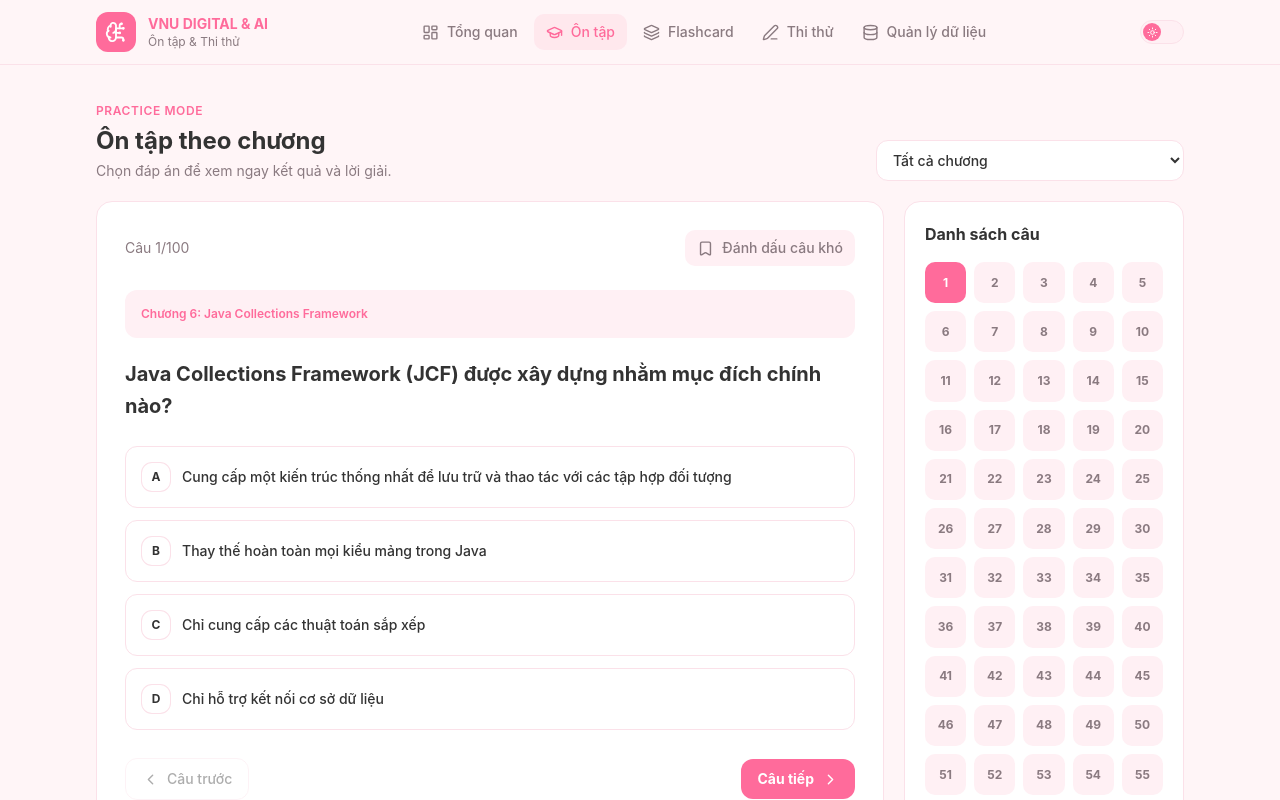
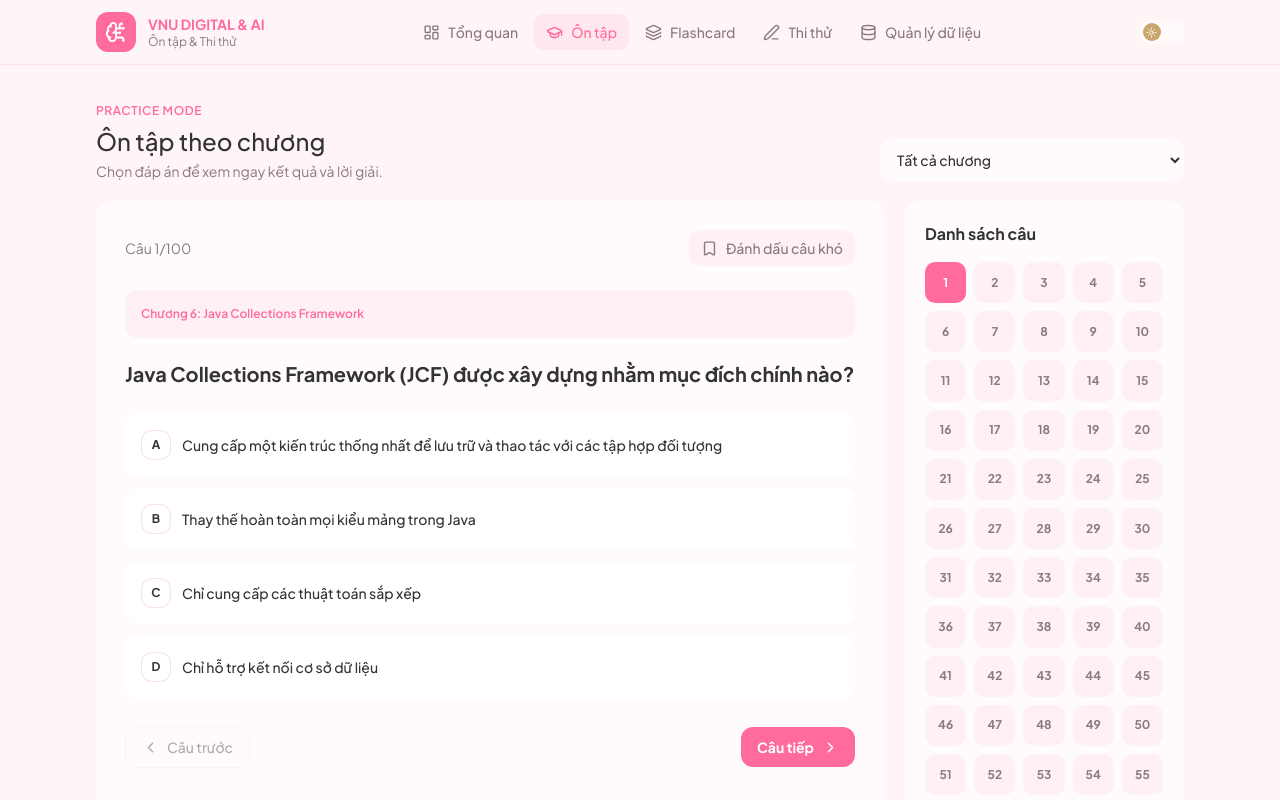
Before and after one commit to liviaisthebest911-alt/vnuaiquiz, a React (Vite) app: page / in a window 1280 px wide. Both pictures are taken after a click on the button "Ôn tập ngay". Shown: the top 800 px of the page. Built offline with nearby package versions, Linux system fonts and the light colour scheme.

Commit message:
change theme color

```diff
--- a/index.html
+++ b/index.html
@@ -1,6 +1,12 @@
 <!doctype html>
 <html lang="vi">
 <head>
+  <link rel="preconnect" href="https://fonts.googleapis.com" />
+  <link rel="preconnect" href="https://fonts.gstatic.com" crossorigin />
+  <link
+          href="https://fonts.googleapis.com/css2?family=Plus+Jakarta+Sans:wght@300;400;500;600;700&display=swap"
+          rel="stylesheet"
+  />
   <meta charset="UTF-8" />
 
   <meta
--- a/package.json
+++ b/package.json
@@ -11,6 +11,7 @@
   "dependencies": {
     "@vitejs/plugin-react": "^6.0.0",
     "canvas-confetti": "^1.9.4",
+    "framer-motion": "^13.1.1",
     "lucide-react": "^1.31.0",
     "react": "^19.2.7",
     "react-dom": "^19.2.7",
--- a/src/App.jsx
+++ b/src/App.jsx
@@ -1,4 +1,5 @@
 import { useEffect, useState } from 'react'
+import { AnimatePresence } from 'framer-motion'
 import defaultQuestions from './data/questions.json'
 
 import Layout from './components/Layout'
@@ -7,6 +8,7 @@ import Practice from './components/Practice'
 import Flashcard from './components/Flashcard'
 import Exam from './components/Exam'
 import Admin from './components/Admin'
+import PageTransition from './components/PageTransition'
 
 import { storage, toggleInArray } from './utils/storage'
 
@@ -167,7 +169,11 @@ export default function App() {
             page={page}
             setPage={setPage}
         >
-            {renderPage()}
+            <AnimatePresence mode="wait">
+                <PageTransition pageKey={page}>
+                    {renderPage()}
+                </PageTransition>
+            </AnimatePresence>
         </Layout>
     )
 }
--- a/src/components/Layout.jsx
+++ b/src/components/Layout.jsx
@@ -68,7 +68,7 @@ export default function Layout({
                     {/* Logo / tên dự án */}
                     <button
                         onClick={() => navigate('dashboard')}
-                        className="flex items-center gap-3 text-left transition-transform hover:scale-[1.02] active:scale-95"
+                        className="flex items-center gap-3 text-left transition-transform hover:scale-[1.015] active:scale-[0.985]"
                     >
                         <div className="grid h-10 w-10 place-items-center rounded-xl bg-blossom-accent text-white dark:bg-blossom-accent-dark">
                             <BrainCircuit size={22} />
@@ -91,7 +91,7 @@ export default function Layout({
                             <button
                                 key={id}
                                 onClick={() => navigate(id)}
-                                className={`flex items-center gap-2 rounded-lg px-3 py-2 text-sm font-medium transition-all hover:scale-[1.03] active:scale-95 ${
+                                className={`flex items-center gap-2 rounded-lg px-3 py-2 text-sm font-medium transition-all hover:scale-[1.015] active:scale-[0.985] ${
                                     page === id
                                         ? 'bg-blossom-accent/10 text-blossom-accent dark:bg-blossom-accent-dark/15 dark:text-blossom-accent-dark'
                                         : 'text-blossom-muted hover:bg-blossom-card-soft hover:text-blossom-text dark:text-blossom-muted-dark dark:hover:bg-blossom-card-soft-dark dark:hover:text-blossom-text-dark'
@@ -112,7 +112,7 @@ export default function Layout({
 
                         <button
                             onClick={() => setOpen((value) => !value)}
-                            className="rounded-lg p-2 text-blossom-muted transition-transform hover:scale-105 hover:bg-blossom-card-soft active:scale-95 dark:text-blossom-muted-dark dark:hover:bg-blossom-card-soft-dark md:hidden"
+                            className="rounded-lg p-2 text-blossom-muted transition-transform hover:scale-[1.02] hover:bg-blossom-card-soft active:scale-[0.985] dark:text-blossom-muted-dark dark:hover:bg-blossom-card-soft-dark md:hidden"
                             aria-label="Mở menu"
                         >
                             {open ? <X size={22} /> : <Menu size={22} />}
--- /dev/null
+++ b/src/components/Pagetransition.jsx
@@ -0,0 +1,24 @@
+import { motion } from 'framer-motion'
+
+// Chuyển cảnh trang: fade-in mờ dần + trượt lên rất nhẹ (không bay từ ngoài
+// vào), duration hơi dài + ease-in-out mềm mại cho cảm giác sang trọng.
+const variants = {
+    initial: { opacity: 0, y: 14 },
+    animate: { opacity: 1, y: 0 },
+    exit: { opacity: 0, y: -10 },
+}
+
+export default function PageTransition({ children, pageKey }) {
+    return (
+        <motion.div
+            key={pageKey}
+            initial="initial"
+            animate="animate"
+            exit="exit"
+            variants={variants}
+            transition={{ duration: 0.45, ease: 'easeInOut' }}
+        >
+            {children}
+        </motion.div>
+    )
+}
--- a/src/components/Practice.jsx
+++ b/src/components/Practice.jsx
@@ -67,23 +67,23 @@ export default function Practice({
     // Trạng thái màu cho từng đáp án — dùng tông hồng/xanh lá/đỏ nhẹ, không rực rỡ
     const optionClass = (optionIndex) => {
         if (!answered) {
-            return 'border-blossom-border bg-blossom-card hover:border-blossom-accent/50 hover:bg-blossom-card-soft dark:border-blossom-border-dark dark:bg-blossom-card-dark dark:hover:bg-blossom-card-soft-dark'
+            return 'border-white/40 bg-blossom-card/60 backdrop-blur-sm hover:border-blossom-accent/50 hover:bg-blossom-card-soft dark:border-white/10 dark:bg-blossom-card-dark/60 dark:hover:bg-blossom-card-soft-dark'
         }
 
         if (optionIndex === current.answer) {
-            return 'border-emerald-300 bg-emerald-50 text-emerald-800 dark:border-emerald-700 dark:bg-emerald-950/40 dark:text-emerald-300'
+            return 'border-emerald-200 bg-emerald-50 text-emerald-700 dark:border-emerald-700 dark:bg-emerald-950/40 dark:text-emerald-300'
         }
 
         if (optionIndex === selected) {
-            return 'border-rose-300 bg-rose-50 text-rose-800 dark:border-rose-800 dark:bg-rose-950/40 dark:text-rose-300'
+            return 'border-rose-200 bg-rose-50 text-rose-700 dark:border-rose-800 dark:bg-rose-950/40 dark:text-rose-300'
         }
 
-        return 'border-blossom-border bg-blossom-card-soft text-blossom-muted dark:border-blossom-border-dark dark:bg-blossom-card-soft-dark dark:text-blossom-muted-dark'
+        return 'border-white/40 bg-blossom-card/60 backdrop-blur-sm-soft text-blossom-muted dark:border-blossom-border-dark dark:bg-blossom-card-soft-dark dark:text-blossom-muted-dark'
     }
 
     if (!current) {
         return (
-            <div className="rounded-2xl border border-blossom-border bg-blossom-card p-10 text-center text-blossom-muted dark:border-blossom-border-dark dark:bg-blossom-card-dark dark:text-blossom-muted-dark">
+            <div className="rounded-2xl border border-white/40 bg-blossom-card/60 backdrop-blur-sm p-10 text-center text-blossom-muted dark:border-white/10 dark:bg-blossom-card-dark/60 dark:text-blossom-muted-dark">
                 Chưa có câu hỏi để ôn tập.
             </div>
         )
@@ -99,7 +99,7 @@ export default function Practice({
             Practice Mode
           </span>
 
-                    <h1 className="mt-1 text-2xl font-bold text-blossom-text dark:text-blossom-text-dark">
+                    <h1 className="mt-1 text-2xl font-medium text-blossom-text dark:text-blossom-text-dark">
                         Ôn tập theo chương
                     </h1>
 
@@ -112,7 +112,7 @@ export default function Practice({
                 <select
                     value={chapter}
                     onChange={(e) => chooseChapter(e.target.value)}
-                    className="rounded-xl border border-blossom-border bg-blossom-card px-3 py-2.5 text-sm font-medium text-blossom-text outline-none transition-colors focus:border-blossom-accent focus:ring-2 focus:ring-blossom-accent/20 dark:border-blossom-border-dark dark:bg-blossom-card-dark dark:text-blossom-text-dark dark:focus:border-blossom-accent-dark dark:focus:ring-blossom-accent-dark/20"
+                    className="rounded-xl border border-white/40 bg-blossom-card/60 backdrop-blur-sm px-3 py-2.5 text-sm font-medium text-blossom-text outline-none transition-colors focus:border-blossom-accent focus:ring-2 focus:ring-blossom-accent/20 dark:border-white/10 dark:bg-blossom-card-dark/60 dark:text-blossom-text-dark dark:focus:border-blossom-accent-dark dark:focus:ring-blossom-accent-dark/20"
                 >
                     <option value="all">Tất cả chương</option>
 
@@ -126,7 +126,7 @@ export default function Practice({
 
             <div className="grid gap-5 lg:grid-cols-[1fr_280px]">
 
-                <section className="rounded-2xl border border-blossom-border bg-blossom-card p-5 dark:border-blossom-border-dark dark:bg-blossom-card-dark sm:p-7">
+                <section className="rounded-2xl border border-white/40 bg-blossom-card/60 backdrop-blur-sm p-5 dark:border-white/10 dark:bg-blossom-card-dark/60 sm:p-7">
 
                     <div className="flex items-center justify-between gap-4">
                         <div className="text-sm text-blossom-muted dark:text-blossom-muted-dark">
@@ -137,7 +137,7 @@ export default function Practice({
                             onClick={() =>
                                 onToggleBookmark(current.id)
                             }
-                            className={`inline-flex items-center gap-2 rounded-lg px-3 py-2 text-sm font-medium transition-all hover:scale-[1.03] active:scale-95 ${
+                            className={`inline-flex items-center gap-2 rounded-lg px-3 py-2 text-sm font-medium transition-all hover:scale-[1.015] active:scale-[0.985] ${
                                 bookmarks.includes(current.id)
                                     ? 'bg-amber-50 text-amber-700 dark:bg-amber-950/40 dark:text-amber-300'
                                     : 'bg-blossom-card-soft text-blossom-muted hover:text-blossom-text dark:bg-blossom-card-soft-dark dark:text-blossom-muted-dark dark:hover:text-blossom-text-dark'
@@ -174,7 +174,7 @@ export default function Practice({
                                         handleAnswer(optionIndex)
                                     }
                                     className={`flex w-full items-start gap-3 rounded-xl border p-4 text-left text-sm font-medium transition-all ${
-                                        !answered ? 'hover:scale-[1.005]' : ''
+                                        !answered ? 'hover:scale-[1.008]' : ''
                                     } ${optionClass(
                                         optionIndex,
                                     )} ${
@@ -249,7 +249,7 @@ export default function Practice({
                         <button
                             disabled={index === 0}
                             onClick={() => go(index - 1)}
-                            className="inline-flex items-center gap-2 rounded-xl border border-blossom-border px-4 py-2.5 text-sm font-medium text-blossom-text transition-all hover:scale-[1.03] hover:bg-blossom-card-soft disabled:cursor-not-allowed disabled:opacity-40 disabled:hover:scale-100 dark:border-blossom-border-dark dark:text-blossom-text-dark dark:hover:bg-blossom-card-soft-dark"
+                            className="inline-flex items-center gap-2 rounded-xl border border-blossom-border px-4 py-2.5 text-sm font-medium text-blossom-text transition-all hover:scale-[1.015] hover:bg-blossom-card-soft disabled:cursor-not-allowed disabled:opacity-40 disabled:hover:scale-100 dark:border-blossom-border-dark dark:text-blossom-text-dark dark:hover:bg-blossom-card-soft-dark"
                         >
                             <ChevronLeft size={17} />
                             Câu trước
@@ -258,7 +258,7 @@ export default function Practice({
                         <button
                             disabled={index === filtered.length - 1}
                             onClick={() => go(index + 1)}
-                            className="inline-flex items-center gap-2 rounded-xl bg-blossom-accent px-4 py-2.5 text-sm font-bold text-white transition-all hover:scale-[1.03] hover:bg-blossom-accent-hover disabled:cursor-not-allowed disabled:opacity-40 disabled:hover:scale-100 dark:bg-blossom-accent-dark dark:hover:bg-blossom-accent-dark-hover"
+                            className="inline-flex items-center gap-2 rounded-xl bg-blossom-accent px-4 py-2.5 text-sm font-bold text-white transition-all hover:scale-[1.015] hover:bg-blossom-accent-hover disabled:cursor-not-allowed disabled:opacity-40 disabled:hover:scale-100 dark:bg-blossom-accent-dark dark:hover:bg-blossom-accent-dark-hover"
                         >
                             Câu tiếp
                             <ChevronRight size={17} />
@@ -267,7 +267,7 @@ export default function Practice({
                     </div>
                 </section>
 
-                <aside className="h-fit rounded-2xl border border-blossom-border bg-blossom-card p-5 dark:border-blossom-border-dark dark:bg-blossom-card-dark">
+                <aside className="h-fit rounded-2xl border border-white/40 bg-blossom-card/60 backdrop-blur-sm p-5 dark:border-white/10 dark:bg-blossom-card-dark/60">
 
                     <h3 className="font-bold text-blossom-text dark:text-blossom-text-dark">
                         Danh sách câu
@@ -279,7 +279,7 @@ export default function Practice({
                             <button
                                 key={q.id}
                                 onClick={() => go(qIndex)}
-                                className={`relative aspect-square rounded-lg text-xs font-bold transition-all hover:scale-105 active:scale-95 ${
+                                className={`relative aspect-square rounded-lg text-xs font-bold transition-all hover:scale-[1.02] active:scale-[0.985] ${
                                     qIndex === index
                                         ? 'bg-blossom-accent text-white dark:bg-blossom-accent-dark'
                                         : 'bg-blossom-card-soft text-blossom-muted hover:text-blossom-text dark:bg-blossom-card-soft-dark dark:text-blossom-muted-dark dark:hover:text-blossom-text-dark'
--- a/src/index.css
+++ b/src/index.css
@@ -4,6 +4,7 @@
 
 :root {
     font-family:
+            "Plus Jakarta Sans",
             Inter,
             ui-sans-serif,
             system-ui,
@@ -23,10 +24,23 @@ html {
 body {
     margin: 0;
     min-width: 320px;
-    background: #f8fafc;
 
-    /* Chuyển màu mượt mà khi đổi Light/Dark mode (yêu cầu mục 3) */
-    transition: background-color 0.35s ease, color 0.35s ease;
+    /* Nền trắng sữa + dải gradient hồng nhạt / vàng đồng mờ ảo, không dùng màu rực */
+    background:
+            radial-gradient(ellipse 900px 500px at 15% -10%, rgba(253, 164, 175, 0.14), transparent 60%),
+            radial-gradient(ellipse 700px 500px at 100% 10%, rgba(201, 166, 107, 0.08), transparent 55%),
+            #FAF9F9;
+    background-attachment: fixed;
+
+    /* Chuyển màu êm ái hơn khi đổi Light/Dark mode (yêu cầu mục 3) */
+    transition: background-color 0.4s ease-in-out, color 0.4s ease-in-out;
+}
+
+.dark body {
+    background:
+            radial-gradient(ellipse 900px 500px at 15% -10%, rgba(253, 164, 175, 0.06), transparent 60%),
+            radial-gradient(ellipse 700px 500px at 100% 10%, rgba(201, 166, 107, 0.07), transparent 55%),
+            #221A1D;
 }
 
 button,
@@ -36,21 +50,21 @@ textarea {
 }
 
 ::selection {
-    background: #ffd3e2;
+    background: #fecdd3;
     color: #7a1e42;
 }
 
 /* ==========================================================================
    THEME TRANSITION
-   Áp dụng transition mượt cho mọi phần tử khi đổi theme, tránh "giật" màu.
+   Áp dụng transition êm ái cho mọi phần tử khi đổi theme, tránh "giật" màu.
    Giới hạn ở các thuộc tính màu để không ảnh hưởng hiệu năng animation khác.
    ========================================================================== */
 *,
 *::before,
 *::after {
     transition-property: background-color, border-color, color, box-shadow, transform;
-    transition-duration: 0.3s;
-    transition-timing-function: ease;
+    transition-duration: 0.35s;
+    transition-timing-function: ease-in-out;
 }
 
 /* ==========================================================================
@@ -66,33 +80,34 @@ textarea {
 }
 
 ::-webkit-scrollbar-thumb {
-    background: #f3c7d5;
+    background: #F1D9DC;
     border-radius: 999px;
 }
 
 .dark ::-webkit-scrollbar-thumb {
-    background: #4a2c37;
+    background: #3D2E32;
 }
 
 /* ==========================================================================
-   THEME TOGGLE SWITCH
-   Toggle nhỏ gọn bo tròn hoàn toàn, thumb trượt mượt bằng transform.
+   THEME TOGGLE SWITCH — điểm nhấn Champagne Gold
+   Toggle nhỏ gọn bo tròn hoàn toàn, thumb trượt êm bằng transform.
    ========================================================================== */
 .theme-toggle {
     position: relative;
     width: 44px;
     height: 24px;
     border-radius: 999px;
-    border: 1px solid #fbe1e9;
-    background: #fff0f4;
+    border: 1px solid rgba(255, 255, 255, 0.5);
+    background: rgba(255, 255, 255, 0.5);
+    backdrop-filter: blur(4px);
     cursor: pointer;
     flex-shrink: 0;
-    transition: background-color 0.3s ease, border-color 0.3s ease;
+    transition: background-color 0.35s ease-in-out, border-color 0.35s ease-in-out;
 }
 
 .dark .theme-toggle {
-    background: #3d2530;
-    border-color: #4a2c37;
+    background: rgba(255, 255, 255, 0.06);
+    border-color: rgba(255, 255, 255, 0.1);
 }
 
 .theme-toggle__thumb {
@@ -102,18 +117,18 @@ textarea {
     width: 18px;
     height: 18px;
     border-radius: 50%;
-    background: #ff6b9b;
+    background: #C9A66B;
     display: grid;
     place-items: center;
     color: white;
 
-    /* Micro-interaction: trượt mượt bằng transform (GPU-accelerated, không giật) */
-    transition: transform 0.3s cubic-bezier(0.4, 0, 0.2, 1), background-color 0.3s ease;
+    /* Micro-interaction: trượt êm bằng transform (GPU-accelerated, không giật) */
+    transition: transform 0.35s cubic-bezier(0.4, 0, 0.2, 1), background-color 0.35s ease-in-out;
 }
 
 .dark .theme-toggle__thumb {
     transform: translateX(20px);
-    background: #ff7fae;
+    background: #D8BE8C;
 }
 
 /* ==========================================================================
@@ -126,7 +141,7 @@ textarea {
 .flashcard-inner {
     position: relative;
     transform-style: preserve-3d;
-    transition: transform 0.5s cubic-bezier(0.4, 0, 0.2, 1);
+    transition: transform 0.6s cubic-bezier(0.4, 0, 0.2, 1);
 }
 
 .flashcard-inner.is-flipped {
@@ -146,17 +161,17 @@ textarea {
 
 /* ==========================================================================
    SCROLL REVEAL — dùng cùng với hook useScrollReveal (Intersection Observer)
-   Phần tử bắt đầu ẩn nhẹ + lệch xuống, khi vào viewport thì thêm class
+   Phần tử bắt đầu ẩn nhẹ + lệch lên, khi vào viewport thì thêm class
    'is-visible' để trigger animation 'fade-in-up' đã khai báo trong
-   tailwind.config.js. Giữ chuyển động tinh tế, không làm phân tâm.
+   tailwind.config.js. Giữ chuyển động êm ái, không làm phân tâm.
    ========================================================================== */
 .reveal {
     opacity: 0;
-    transform: translateY(16px);
+    transform: translateY(20px);
 }
 
 .reveal.is-visible {
-    animation: fadeInUp 0.6s ease-out forwards;
+    animation: fadeInUp 0.7s ease-in-out forwards;
 }
 
 @keyframes fadeInUp {
```
Also changed, not shown: src/components/Admin.jsx (+8 -8 lines), src/components/Dashboard.jsx (+8 -8 lines), src/components/Exam.jsx (+19 -19 lines), src/components/Flashcard.jsx (+7 -7 lines), 1 other file (tests, documents, lock files or other folders).
